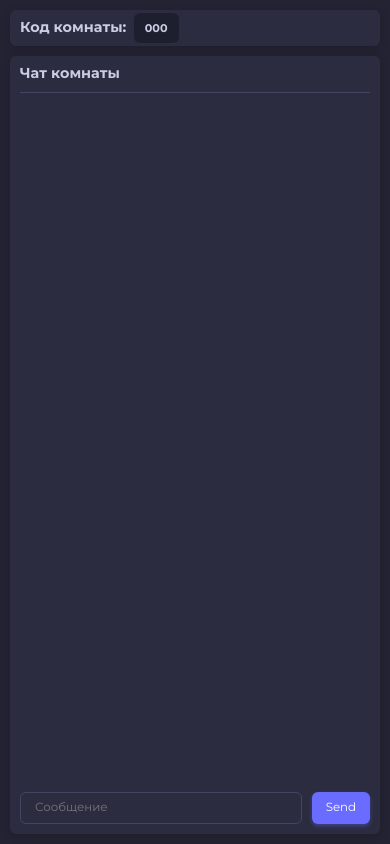
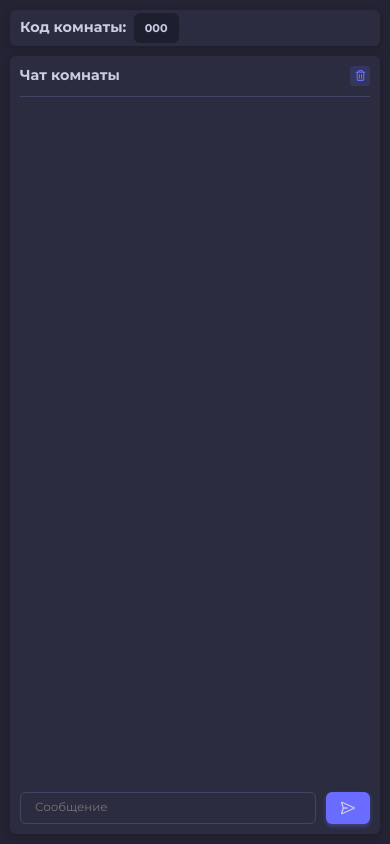
Before and after one commit to FallenAstaroth/varus, a Flask app: template templates/room.html in a window 390 px wide. Run offline with Flask 3, Linux system fonts and the light colour scheme; the template is opened without the code that fills it: most values are stand-ins (such as "Sample title", 1, 10 or a date in 2020); some libraries are stand-ins or nearby versions.

Commit message:
Chat updated

```diff
--- a/server.py
+++ b/server.py
@@ -13,7 +13,6 @@ app.config["SECRET_KEY"] = SECRET_KEY
 socketio = SocketIO(app)
 
 rooms = {}
-ids = []
 
 
 def generate_unique_code(length):
@@ -249,5 +248,11 @@ def disconnect():
     emit("client_message", content, to=room)
 
 
+@socketio.on("chat_clear")
+def chat_clear():
+    room = session.get("room")
+    rooms[room]["last_event"] = "connect"
+
+
 if __name__ == "__main__":
     socketio.run(app, host=HOST, port=PORT, debug=DEBUG, allow_unsafe_werkzeug=UNSAFE_WERKZEUG)
--- a/static/css/room.css
+++ b/static/css/room.css
@@ -26,6 +26,30 @@
   height: 100%;
 }
 
+.room-page .chat.block .top {
+  display: flex;
+  justify-content: space-between;
+  align-items: center;
+  margin-bottom: 10px;
+}
+
+.room-page .chat.block .top .btn {
+  height: 30px;
+  width: 30px;
+  background-color: #35365f;
+  border: none;
+  box-shadow: none;
+}
+
+.room-page .chat.block .top .btn:hover {
+  background-color: #3f406e !important;
+}
+
+.room-page .chat.block .top .icon {
+  height: 20px;
+  width: 20px;
+}
+
 .room-page .chat.block .block-title {
   margin-top: 0;
 }
@@ -36,7 +60,6 @@
 
 .room-page .chat.block .chat-box {
   height: calc(100% - 90px);
-  margin-top: 20px;
   margin-bottom: 10px;
   border-top: 1px solid #444564;
   overflow-y: auto;
@@ -107,6 +130,11 @@
   width: 100%;
 }
 
+.room-page .chat.block .chat-inputs .icon {
+  height: 23px;
+  width: 23px;
+}
+
 .room-page .chat.block.overlay {
   display: none;
   position: fixed;
@@ -129,6 +157,10 @@
 
 .room-page .chat.block.overlay .btn-primary {
   background-color: rgba(105, 108, 255, .7);
+}
+
+.room-page .chat.block.overlay .top .btn {
+  background-color: #35365f;
 }
 
 @media screen and (max-width: 1024px) {
@@ -155,6 +187,27 @@
     flex-direction: column;
   }
 
+  .room-page .chat.block .top {
+    margin-bottom: 10px;
+  }
+
+  .room-page .chat.block .top .btn {
+    height: 20px;
+    width: 20px;
+    padding: 5px;
+    border-radius: 3px;
+  }
+
+  .room-page .chat.block .top .icon {
+    height: 13px;
+    width: 13px;
+  }
+
+  .room-page .chat.block .chat-inputs .icon {
+    height: 16px;
+    width: 16px;
+  }
+
   .room-page .chat.block.overlay {
     display: none !important;
   }
@@ -171,7 +224,7 @@
 
   .room-page .chat.block .chat-box {
     height: 100%;
-    margin-top: 10px;
+    margin-top: 0;
   }
 
   .room-page .chat.block .block-title {
--- a/static/js/room.js
+++ b/static/js/room.js
@@ -30,7 +30,8 @@ $(document).ready(function() {
           messagesScroll = $(".chat-box"),
           chatInputs = $(".chat-inputs"),
           seekPlus = $("#oframeplayer > pjsdiv:nth-child(21) > pjsdiv:nth-child(3)"),
-          seekMinus = $("#oframeplayer > pjsdiv:nth-child(20) > pjsdiv:nth-child(3)");
+          seekMinus = $("#oframeplayer > pjsdiv:nth-child(20) > pjsdiv:nth-child(3)"),
+          clearButton = $(".chat-clear");
 
     const chatScrollToBottom = () => {
         messagesScroll.stop().animate({
@@ -105,6 +106,11 @@ $(document).ready(function() {
         }
     });
 
+    clearButton.on("click", function() {
+        messagesBox.empty();
+        socketio.emit("chat_clear");
+    });
+
     playerFrame.on("userplay", (event) => {
         socketio.emit("server_play", { user: userId, time: player.api("time") });
     });
--- a/templates/room.html
+++ b/templates/room.html
@@ -21,13 +21,16 @@
                 <h2 class="block-title">Код комнаты: <span class="block-code">{{ code }}</span></h2>
             </div>
             <div class="chat block">
-                <h2 class="block-title">Чат комнаты</h2>
+                <div class="top">
+                    <h2 class="block-title">Чат комнаты</h2>
+                    <button class="btn btn-primary chat-clear"><img class="icon" src="../../static/img/svg/trash.svg"></button>
+                </div>
                 <div class="chat-box">
                     <div class="messages"></div>
                 </div>
                 <div class="chat-inputs">
                     <input type="text" class="form-control message-input"  placeholder="Сообщение" name="message" autocomplete="off"/>
-                    <button type="button" class="btn btn-primary message-send" name="send">Send</button>
+                    <button type="button" class="btn btn-primary message-send" name="send"><img class="icon" src="../../static/img/svg/send.svg"></button>
                 </div>
             </div>
         </div>
```
Also changed, not shown: static/img/svg/send.svg (added), static/img/svg/trash.svg (added).
